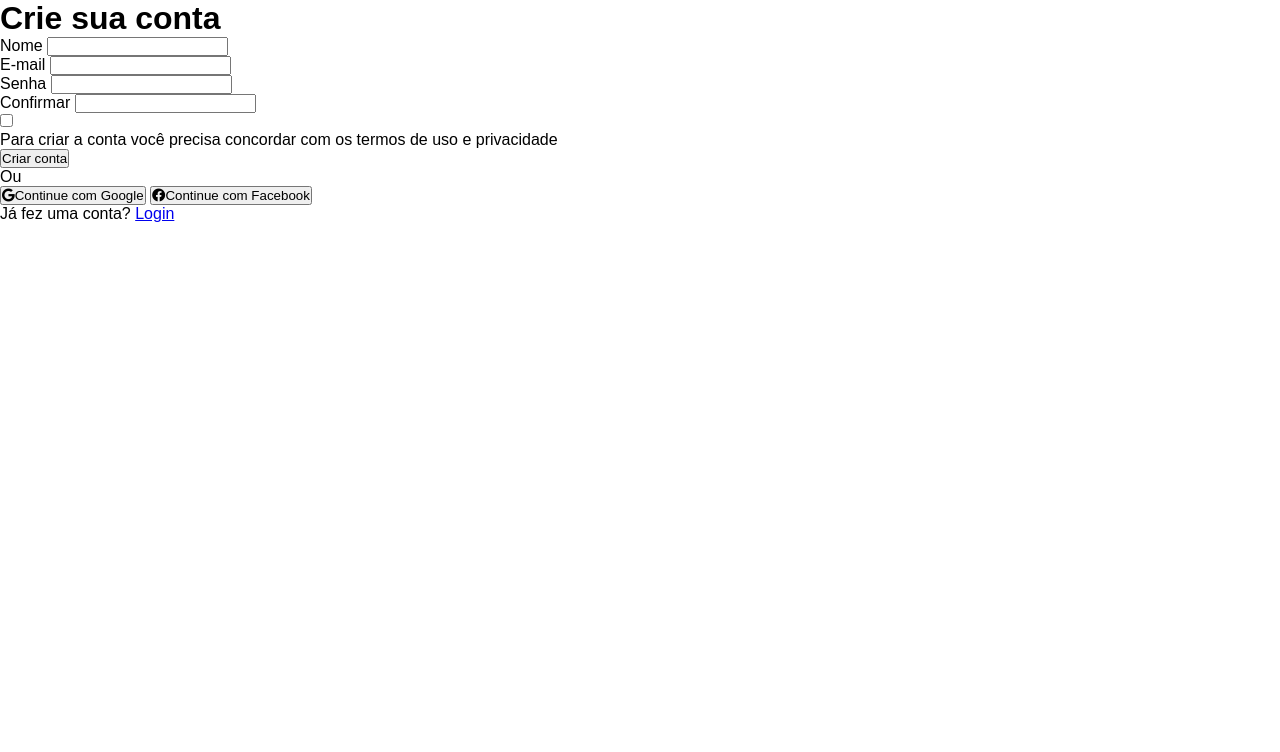
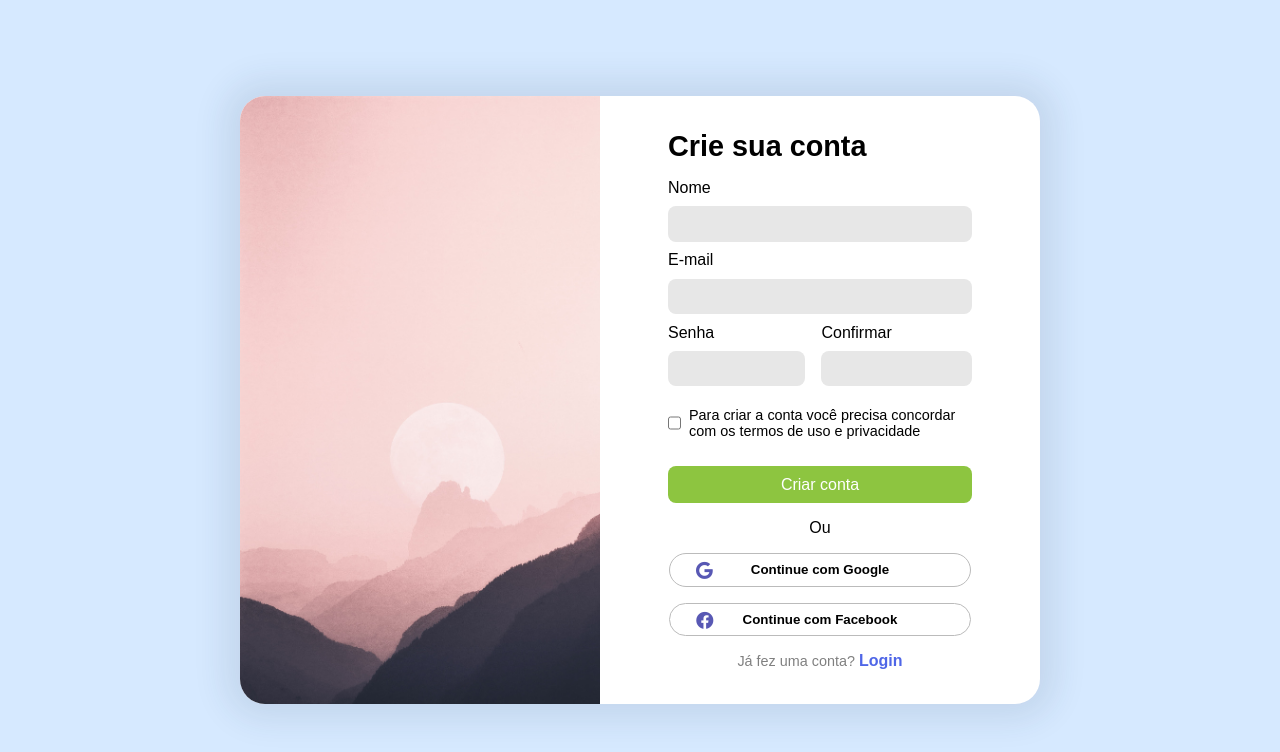
Before and after one commit to JoelFentes/ReProduct, a plain HTML site: page Public/cadastro.html in a window 1280 px wide. Drawn offline with Linux system fonts and the light colour scheme; a web font is replaced by a local one.

Commit message:
trying to connect button

```diff
--- a/Public/cadastro.css
+++ b/Public/cadastro.css
@@ -57,7 +57,7 @@
     /*Texto guia para usuários com conta registrada*/
 }
 .left{
-    background-image: url(/eberhard-grossgasteiger-jCL98LGaeoE-unsplash.jpg);
+    background-image: url("./images/cadastro.jpeg");
     background-size: cover;
     border-radius: 25px 0 0 25px;
     height: 100%;
--- a/Public/cadastro.html
+++ b/Public/cadastro.html
@@ -4,7 +4,7 @@
     <meta charset="UTF-8">
     <meta http-equiv="X-UA-Compatible" content="IE=edge">
     <meta name="viewport" content="width=device-width, initial-scale=1.0">
-    <link rel="stylesheet" href="style.css">
+    <link rel="stylesheet" href="./cadastro.css">
     <title>Cadastro</title>
 </head>
 <body>
```
Also changed, not shown: Public/index.html (+1 -1 lines).
